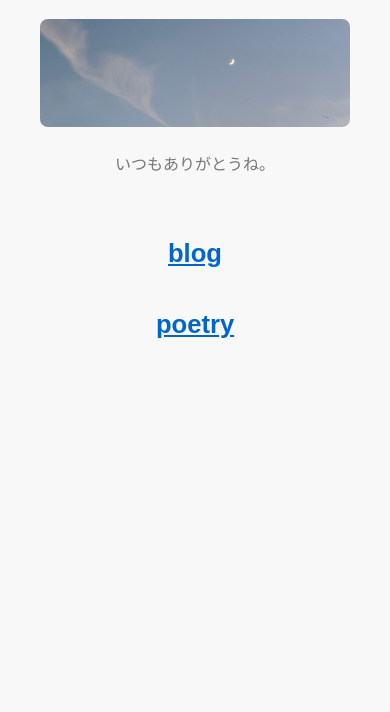
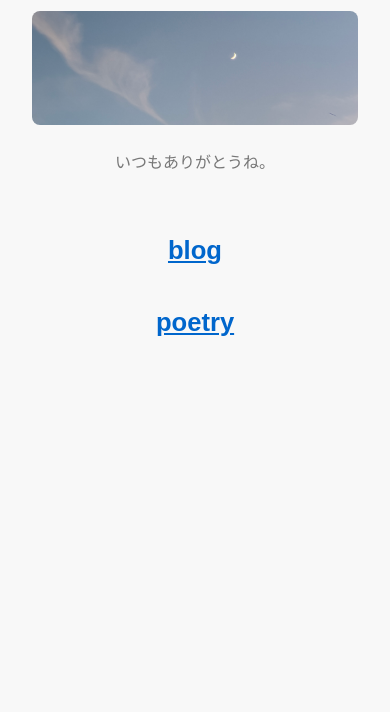
Before and after one commit to mp-627/slow-web, a plain HTML site: page index.html in a window 390 px wide. Shown: the part 132-844 px from the top of the page. Drawn offline with Linux system fonts and the light colour scheme.

```diff
--- a/style.css
+++ b/style.css
@@ -142,7 +142,7 @@
   /* ★ トップページ（body.home）のみフォントをさらに大きくする */
   body.home {
     font-size: 1.2rem;
-    padding: 2rem;
+    padding: 1.5rem;
   }
 
   body.home h1 {
@@ -208,7 +208,7 @@
 body.home .homepic {
   display: block;
   margin: 1.5rem auto; /* 上下に余白を入れて中央寄せ */
-  max-width: 600px;    /* 最大幅を600pxに制限 */
+  max-width: 800px;    /* 最大幅を800pxに制限 */
   width: 100%;         /* スマホなど狭い画面では自動調整 */
   height: auto;        /* 縦横比を維持 */
   border-radius: 8px;  /* 角を丸める（任意） */
```
